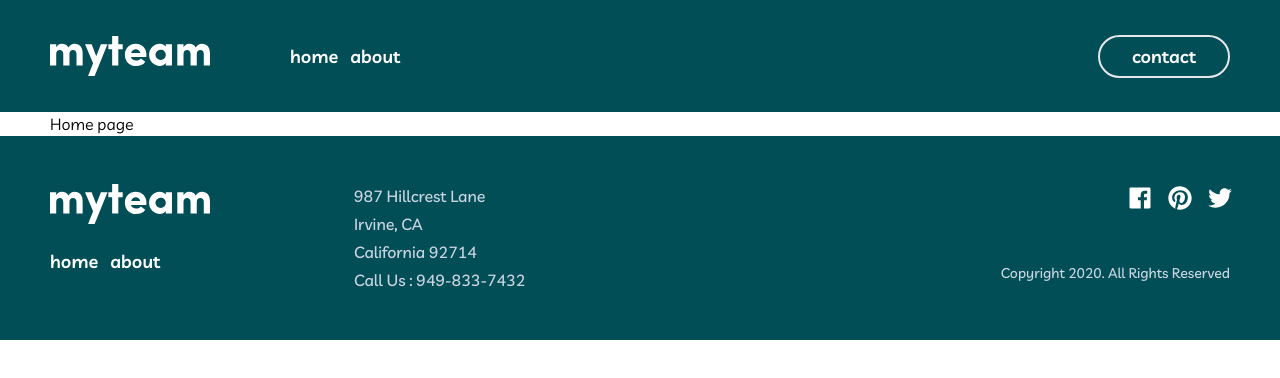
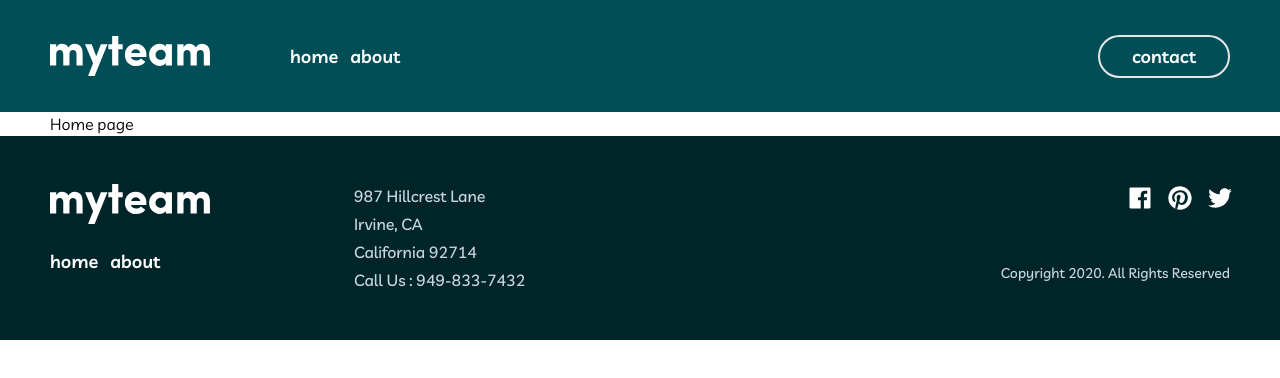
Before and after one commit to SMwebdeveloper/my-team, a Vue app: page / in a window 1280 px wide. Shown: the top 378 px of the page. Built offline with nearby package versions, Linux system fonts and the light colour scheme.

Commit message:
fix footer bg

```diff
--- a/src/components/AppFooter.vue
+++ b/src/components/AppFooter.vue
@@ -1,5 +1,5 @@
 <template>
-  <footer class="bg-primaryColor py-12">
+  <footer class="bg-darkGreen py-12">
     <div class="project-container flex flex-col md:flex-wrap md:flex-row  items-center justify-center md:items-start md:justify-between">
       <div class="w-auto md:w-1/2 lg:w-auto md:mr-36 mb-4 md:mb-0">
         <img src="@/assets/images/svg/logo.svg" alt="site logo" class="mb-4 md:mb-6 w-24 md:w-40 mx-auto md:mx-0 md:mr-auto"/>
```
